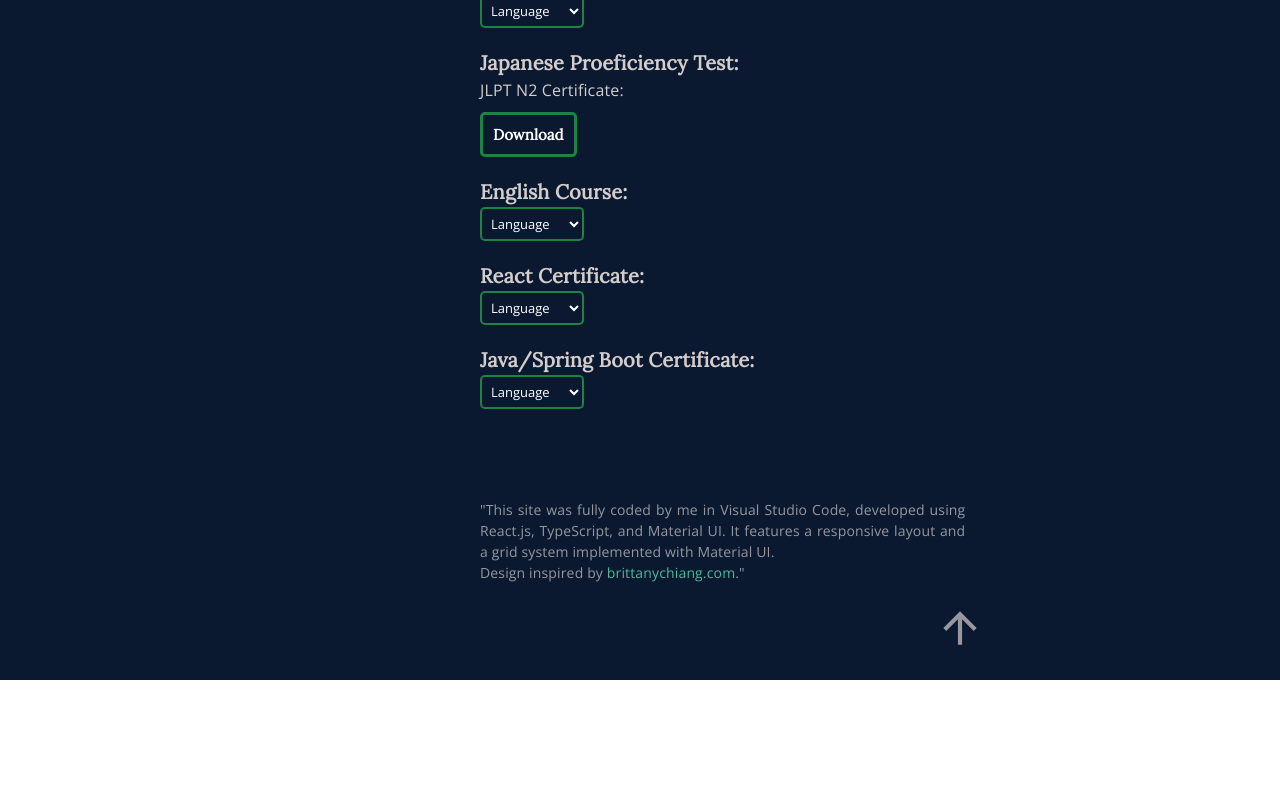
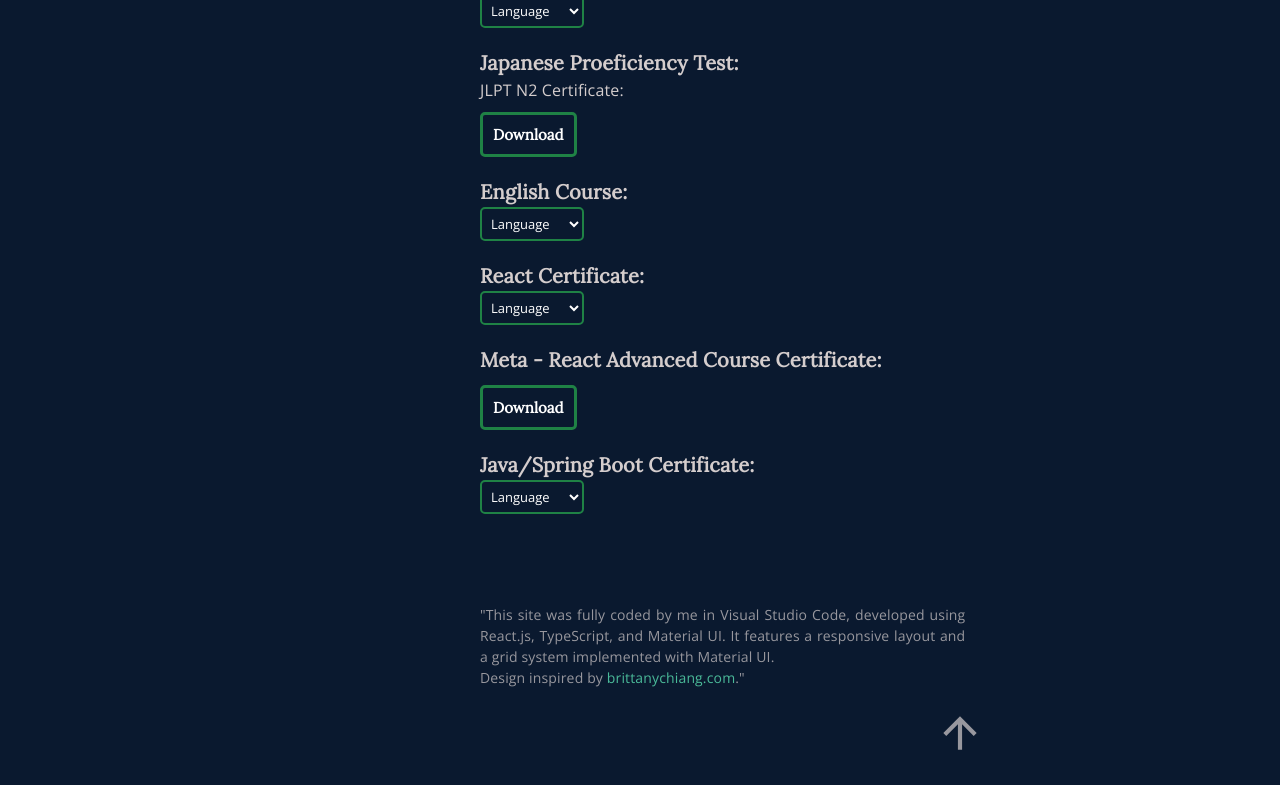
Before and after one commit to Kassiano-Santos/Kassiano-Santos, a React (Vite) app in the folder ReactProjects/Portfolio/: page / in a window 1280 px wide. Shown: the part 2697-3482 px from the top of the page. Before the commit the page ends 3377 px from the top, so only its background shows below. Built offline with nearby package versions, Linux system fonts and the light colour scheme.

Commit message:
Add Meta Certificate

```diff
--- a/ReactProjects/Portfolio/src/components/Certificates.tsx
+++ b/ReactProjects/Portfolio/src/components/Certificates.tsx
@@ -14,18 +14,22 @@ import FileJlptCertificate from './FileJlptCertificate.tsx';
 import FileJavaCourseEN from './FileJavaCourseEN.tsx';
 import FileJavaCourseJP from './FileJavaCourseJP.tsx';
 import FileJavaCoursePT from './FileJavaCoursePT.tsx';
+import MetaCourseCertificate from './FileReactAdvancedCourse.tsx';
 
 const Certificates= ()=> {
   const [language1, setLanguage1] = useState("");
   const [language2, setLanguage2] = useState("");
   const [language3, setLanguage3] = useState("");
   const [language4, setLanguage4] = useState("");
+  const [language5, setLanguage5] = useState("");
 
    return (
     <div>
       <h1 className={styles.titleCertificate}>Certificates:</h1>
         <Grid size = {12} className={styles.certificateList}>
-          <h3 className={styles.subtitleCerticates}>Computer Science High School:</h3>
+          <h3 className={styles.subtitleCerticates}>
+            Computer Science High School:
+          </h3>
           <select
             value={language1}
             onChange={(e)=> setLanguage1(e.target.value)}
@@ -42,7 +46,9 @@ const Certificates= ()=> {
         </Grid>
 
       <Grid size = {12} className={styles.certificateList}>
-        <h3 className={styles.subtitleCerticates}>Japanese Proeficiency Test:</h3>
+        <h3 className={styles.subtitleCerticates}>
+          Japanese Proeficiency Test:
+        </h3>
         <FileJlptCertificate />
       </Grid>
 
@@ -80,8 +86,18 @@ const Certificates= ()=> {
           {language2 == "Japanese"? <FileReactCertificateJP /> : ""}
           {language2 == "Portuguese"? <FileReactCertificatePT /> : ""}
        </Grid>
+
        <Grid size = {12} className={styles.certificateList}>
-       <h3 className={styles.subtitleCerticates}>Java/Spring Boot Certificate:</h3>
+          <h3 className={styles.subtitleCerticates}>
+            Meta - React Advanced Course Certificate:
+          </h3>
+          <MetaCourseCertificate />
+       </Grid>
+
+       <Grid size = {12} className={styles.certificateList}>
+       <h3 className={styles.subtitleCerticates}>
+        Java/Spring Boot Certificate:
+       </h3>
         <select
           value={language4}
           onChange={(e)=> setLanguage4(e.target.value)}
--- /dev/null
+++ b/ReactProjects/Portfolio/src/components/FileReactAdvancedCourse.tsx
@@ -0,0 +1,21 @@
+import MetaCourseCertificate from "../assets/MetaCourseCertificate.pdf";
+import styles from "./Certificates.module.css";
+
+const FileReactAdvancedCourse = () => {
+  const onReactCertificate = () => {
+    const pdfMetaCourseCertificate = MetaCourseCertificate;
+    const link = document.createElement("a");
+    link.href = pdfMetaCourseCertificate;
+    link.download = "MetaCourseCertificate.pdf"; // specify the filename
+    document.body.appendChild(link);
+    link.click();
+    document.body.removeChild(link);
+  }
+  return (
+    <div className={styles.text}>
+      <button onClick={onReactCertificate} className= {styles.certificateButton}> Download</button>
+    </div>
+  )
+}
+
+export default FileReactAdvancedCourse;
```
Also changed, not shown: 1 other file (tests, documents, lock files or other folders).
